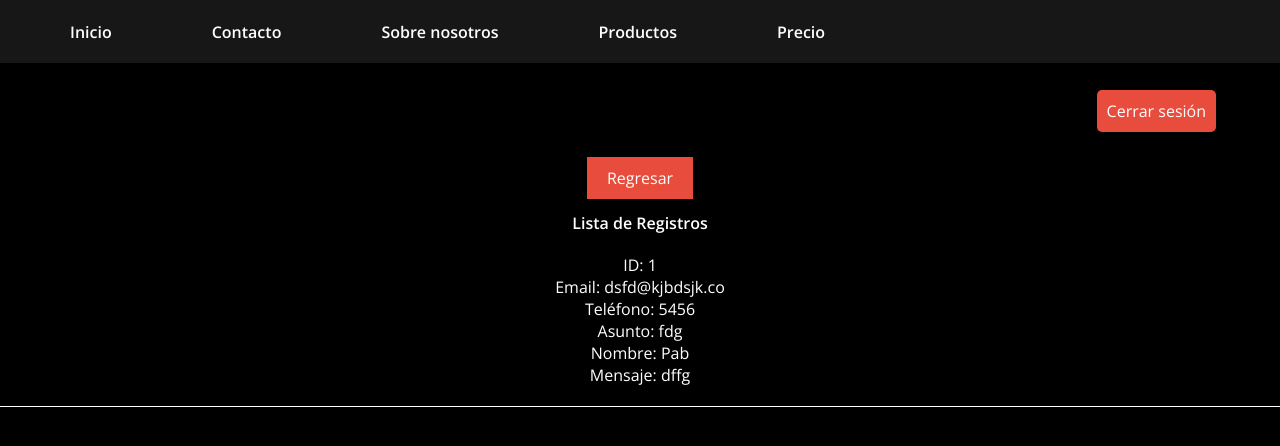
After one commit to DrakyPym/Proyecto-Web, a PHP site: page /listado.php in a window 1280 px wide. The commit adds this page. Shown: the top 446 px of the page. Run offline with PHP 8.4, Linux system fonts and the light colour scheme; a user stored in the database is signed in; data comes from the database, SQL or seed files in the repository.

Commit message:
Listados

```diff
--- a/contacto.php
+++ b/contacto.php
@@ -108,8 +108,8 @@ if (isset($_POST['Enviar'])) { //Verifica
 <body>
     <div class="head">
         <nav class="navbar">
-            <a href="index.html">Inicio</a>
-            <a href="contacto.html">Contacto</a>
+            <a href="index.php">Inicio</a>
+            <a href="#">Contacto</a>
             <a href="aboutus.html">Sobre nosotros</a>
             <a href="productos.html">Productos</a>
             <a href="#">Precio</a>
--- a/crud.php
+++ b/crud.php
@@ -50,7 +50,7 @@ if (!isset($_SESSION['authenticated']) || $_SESSION['authenticated'] !== true) {
         <button class="btn" onclick="window.location.href='altas.php'">Altas</button>
         <button class="btn" onclick="window.location.href='seleccion.php'">Modificaciones</button>
         <button class="btn" onclick="window.location.href='bajas.php'">Bajas</button>
-        <button class="btn" onclick="window.location.href='listados.php'">Listados</button>
+        <button class="btn" onclick="window.location.href='listado.php'">Listados</button>
     </div>
 </body>
 
--- a/index.php
+++ b/index.php
@@ -9,6 +9,7 @@ if (isset($_GET['logout'])) {
 
 <!DOCTYPE html>
 <html>
+
 <head>
 	<meta charset="utf-8">
 	<meta name="viewport" content="width=device-width, initial-scale=1">
@@ -17,6 +18,7 @@ if (isset($_GET['logout'])) {
 	<link rel="stylesheet" href="style.css">
 	<title>FIT GENERATION</title>
 </head>
+
 <body>
 	<header class="header">
 		<div class="head">
@@ -42,4 +44,5 @@ if (isset($_GET['logout'])) {
 
 
 </body>
+
 </html>
--- /dev/null
+++ b/listado.php
@@ -0,0 +1,171 @@
+<?php
+session_start();
+// Verificar si el usuario está autenticado
+if (!isset($_SESSION['authenticated']) || $_SESSION['authenticated'] !== true) {
+    header("Location: pagina_error.html");
+    exit();
+}
+?>
+
+<?php
+// Establecer la conexión a la base de datos
+require_once("db.php");
+
+// Eliminar un registro si se ha proporcionado un ID de registro válido
+if (isset($_GET['delete_id'])) {
+    $delete_id = $_GET['delete_id'];
+    $sql_delete = "DELETE FROM contacto WHERE id = $delete_id";
+    if ($conex->query($sql_delete) === TRUE) {
+        echo "Registro eliminado exitosamente.";
+    } else {
+        echo "Error al eliminar el registro: " . $conex->error;
+    }
+}
+
+// Obtener todos los registros de la tabla contacto
+$sql_select = "SELECT * FROM contacto";
+$result = $conex->query($sql_select);
+?>
+
+<!DOCTYPE html>
+<html lang="es">
+
+<head>
+    <meta charset="UTF-8">
+    <meta http-equiv="X-UA-Compatible" content="IE=edge">
+    <meta name="viewport" content="width=device-width, initial-scale=1.0">
+    <link rel="Shortcut Icon" type="image/x-icon" href="icono.png" />
+    <link rel="stylesheet" href="https://cdnjs.cloudflare.com/ajax/libs/font-awesome/6.2.1/css/all.min.css" integrity="sha512-MV7K8+y+gLIBoVD59lQIYicR65iaqukzvf/nwasF0nqhPay5w/9lJmVM2hMDcnK1OnMGCdVK+iQrJ7lzPJQd1w==" crossorigin="anonymous" referrerpolicy="no-referrer" />
+    <script src="app.js" async></script>
+    <link rel="stylesheet" href="estilo.css">
+    <link rel="stylesheet" href="style.css">
+    <style>
+        body {
+            margin: 0;
+            padding: 0;
+            background-color: #000;
+            color: #fff;
+            font-family: Arial, sans-serif;
+        }
+
+        .custom-hr {
+            border: none;
+            height: 1px;
+            background-color: #fff;
+            /* Cambia este valor al color deseado */
+            margin-top: 20px;
+            margin-bottom: 20px;
+        }
+
+        h1 {
+            text-align: center;
+            margin-bottom: 20px;
+        }
+
+        .record-container {
+            background-color: #111;
+            border-radius: 4px;
+            padding: 20px;
+            margin-bottom: 20px;
+            box-shadow: 0 2px 4px rgba(0, 0, 0, 0.4);
+        }
+
+        .record-container p {
+            margin: 0;
+            padding: 5px 0;
+        }
+
+        .delete-button {
+            background-color: #e74c3c;
+            color: #fff;
+            border: none;
+            padding: 5px 10px;
+            border-radius: 4px;
+            cursor: pointer;
+        }
+
+        .delete-button:hover {
+            background-color: #c0392b;
+        }
+
+        .lista {
+            margin-top: 1%;
+        }
+
+        .logout-button {
+            display: inline-block;
+            padding: 10px 10px;
+            background-color: #e74c3c;
+            color: white;
+            text-decoration: none;
+            border: none;
+            border-radius: 5px;
+            cursor: pointer;
+        }
+
+        .container {
+            display: flex;
+            justify-content: right;
+            align-items: flex-start;
+            margin-top: 7%;
+            margin-right: 5%;
+            /* Ajusta el margen superior según tus necesidades */
+        }
+
+        button {
+            margin-top: 2%;
+            padding: 10px 20px;
+            background-color: #e74c3c;
+            color: white;
+            border: none;
+            cursor: pointer;
+        }
+    </style>
+</head>
+
+<body>
+    <div class="head">
+        <nav class="navbar">
+            <a href="index.php">Inicio</a>
+            <a href="contacto.php">Contacto</a>
+            <a href="aboutus.html">Sobre nosotros</a>
+            <a href="productos.html">Productos</a>
+            <a href="#">Precio</a>
+        </nav>
+    </div>
+    <div class="container">
+        <a href="index.php?logout=true" class="logout-button">Cerrar sesión</a>
+    </div>
+    <button onclick="redirectToPage()">Regresar</button>
+    <div class="lista">
+        <h1>Lista de Registros</h1>
+        <?php
+        if ($result->num_rows > 0) {
+            while ($row = $result->fetch_assoc()) {
+                echo "<p>ID: " . $row['id'] . "</p>";
+                echo "<p>Email: " . $row['email'] . "</p>";
+                echo "<p>Teléfono: " . $row['telefono'] . "</p>";
+                echo "<p>Asunto: " . $row['asunto'] . "</p>";
+                echo "<p>Nombre: " . $row['nombre'] . "</p>";
+                echo "<p>Mensaje: " . $row['mensaje'] . "</p>";
+                echo "<div class='custom-hr'></div>";
+            }
+        } else {
+            echo "No se encontraron registros.";
+        }
+        ?>
+
+    </div>
+    <script>
+        function redirectToPage() {
+            window.location.href = "crud.php";
+        }
+    </script>
+</body>
+
+</html>
+
+<?php
+// Cerrar la conexión a la base de datos
+$conex->close();
+?>
```
Also changed, not shown: altas.php (+6 -3 lines), bajas.php (added, +191 -0 lines). Lines whose indentation alone changed are shown as unchanged.
